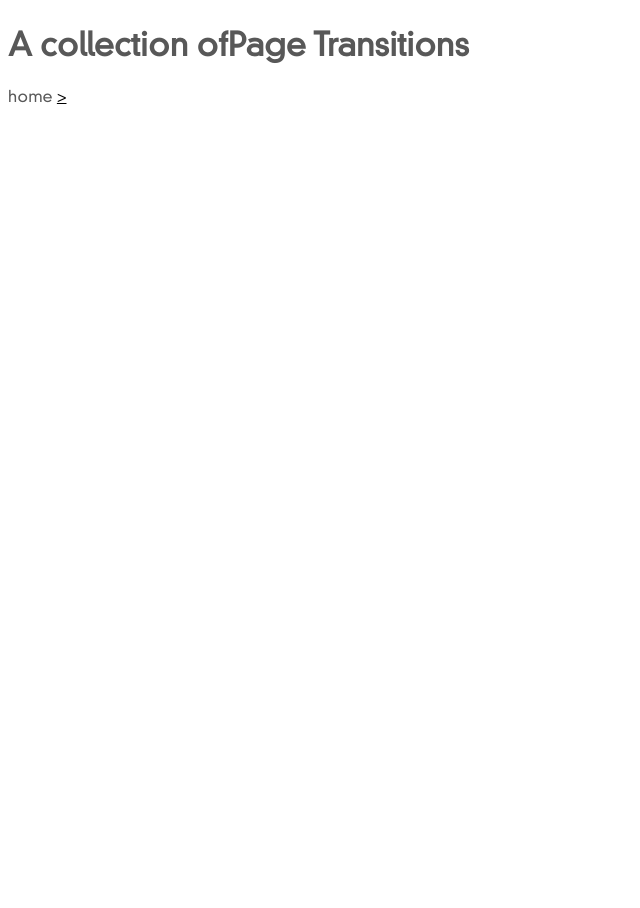
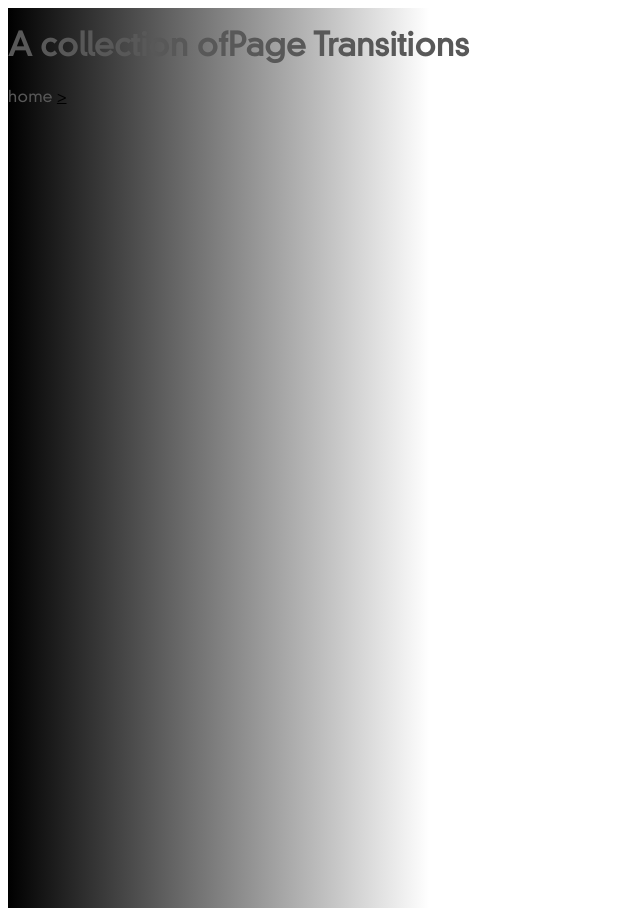
Before and after one commit to orobix/orobix.github.com, a Jekyll site: the page test.html, which Jekyll copies as it is, in a window 1280 px wide. Shown: the whole page, without its empty margins (0-640 px from the left). Built offline with Jekyll 4.4.1, drawn with Linux system fonts in a browser that asks for light colours; nearby versions of some CDN libraries; Markdown is read by kramdown in place of the engine named in the settings.

Commit message:
changed homepage

```diff
--- a/css/component.css
+++ b/css/component.css
@@ -58,6 +58,10 @@ html, body { height: 100%; }
 	overflow-y: hidden ! important;
   overflow-x: hidden ! important;
   background-size: cover;*/
+  background: -webkit-linear-gradient(left, black, white); /* For Safari 5.1 to 6.0 */
+  background: -o-linear-gradient(right, black, white); /* For Opera 11.1 to 12.0 */
+  background: -moz-linear-gradient(right, black, white); /* For Firefox 3.6 to 15 */
+  background: linear-gradient(to right, black, white, white, white); /* Standard syntax (must be last) */
 
 }
 
--- a/css/main.css
+++ b/css/main.css
@@ -17,6 +17,11 @@
   font-family: "DINNeuzeitGroteskStd-Light";
   src: url(../fonts/DINNeuzeitGroteskStd-Light.otf);
 
+}
+
+.pt-page {
+  min-width: 1024px;
+  min-height: 768px;
 }
 
 #wrap{
@@ -59,3 +64,15 @@
 
   float: initial !important;
 }
+
+img.background-home {
+  height: 100%;
+}
+
+img.background-home.background-home-left {
+  position: absolute;
+}
+
+img.background-home.background-home-right {
+  float: right;
+}
```
Also changed, not shown: index.html (+3 -14 lines).
